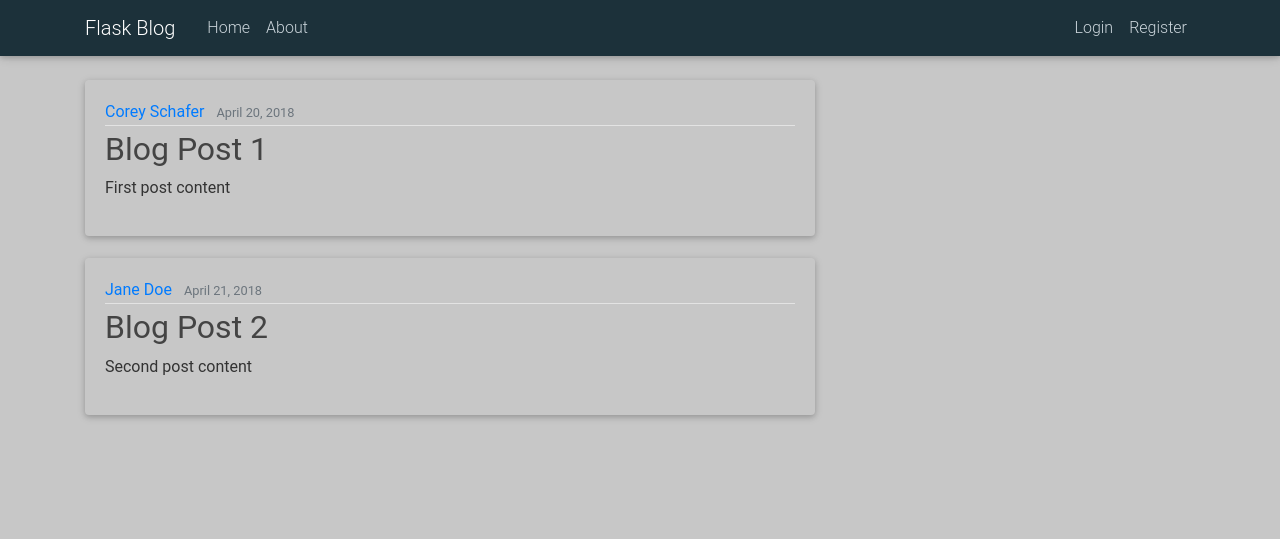
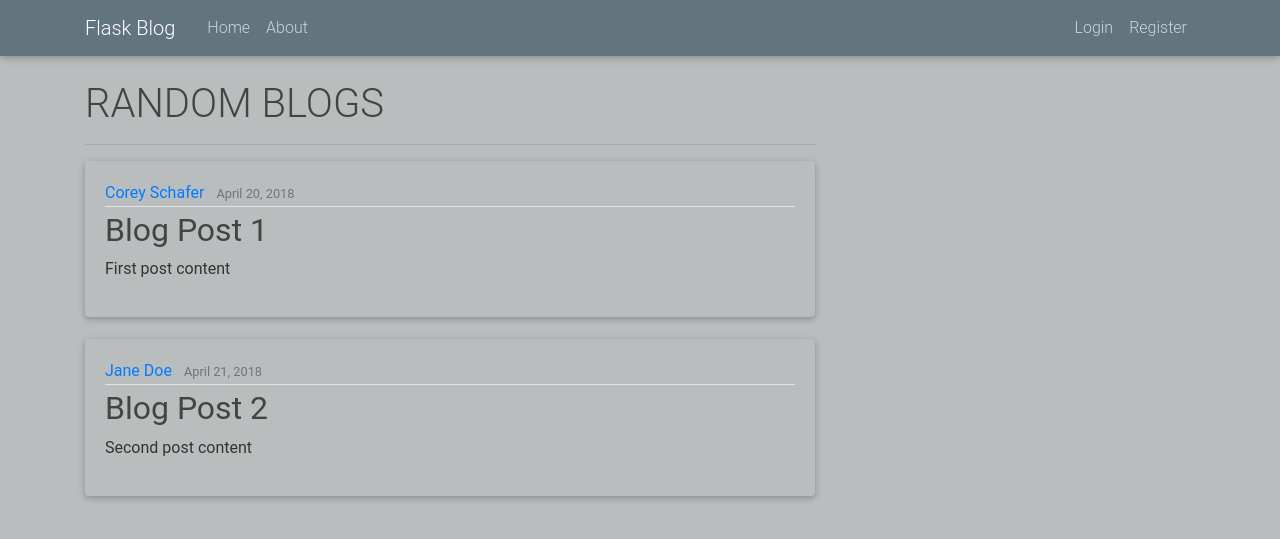
Before and after one commit to wilsenock220/blog, a Flask app: page / in a window 1280 px wide. Shown: the top 539 px of the page. Run offline with Flask 2, Linux system fonts and the light colour scheme; some libraries are stand-ins or nearby versions.

Commit message:
add modified structure

```diff
--- a/flaskblog.py
+++ b/flaskblog/routes.py
@@ -1,8 +1,8 @@
-from flask import Flask, render_template, url_for, flash, redirect
-from forms import RegistrationForm, LoginForm
+from flask import render_template, url_for, flash, redirect
+from flaskblog import app
+from flaskblog.forms import RegistrationForm, LoginForm
+from flaskblog.models import User, Post
 
-app = Flask(__name__)
-app.config['SECRET_KEY'] = '1234567890'
 
 posts = [
     {
@@ -50,7 +50,3 @@ def login():
         else:
             flash('Login Unsuccessful. Please check username and password', 'danger')
     return render_template('login.html', title='Login', form=form)
-
-
-if __name__ == '__main__':
-    app.run(debug=True)
--- a/static/main.css
+++ b/flaskblog/static/main.css
@@ -1,5 +1,5 @@
 body {
-  background: #c7c7c7;
+  background:#babdbe;
   color: #333333;
   margin-top: 5rem;
 }
@@ -9,7 +9,8 @@ h1, h2, h3, h4, h5, h6 {
 }
 
 .bg-steel {
-  background-color: #1c313a;
+  background-color:#62757f;
+  paddimg:70px;
 }
 
 .site-header .navbar-nav .nav-link {
@@ -24,9 +25,7 @@ h1, h2, h3, h4, h5, h6 {
   font-weight: 500;
 }
 
-.content-section, .wil {
-  margin-left: 50%;
-  text-align: center;
+.content-section {
   padding: 10px 20px;
   margin-bottom: 20px;
 }
@@ -77,8 +76,10 @@ a.article-title:hover {
 .account-heading {
   font-size: 2.5rem;
 }
+.pad{
+  margin-bottom: 3%;
 
+}
 .card{
-  margin-bottom: 3%;
   background: transparent;
 }
--- /dev/null
+++ b/flaskblog/templates/home.html
@@ -0,0 +1,20 @@
+{% extends "layout.html" %}
+{% block content %}
+<h1>RANDOM  BLOGS</h1>
+<hr>
+{% for post in posts %}
+<div class="pad">
+  <article class="card">
+    <div class="card-body">
+      <div class="article-metadata">
+        <a class="mr-2" href="#">{{ post.author }}</a>
+        <small class="text-muted">{{ post.date_posted }}</small>
+      </div>
+      <h2><a class="article-title" href="#">{{ post.title }}</a></h2>
+      <p class="article-content">{{ post.content }}</p>
+    </div>
+  </article>
+</div>
+
+{% endfor %}
+{% endblock content %}
--- /dev/null
+++ b/run.py
@@ -0,0 +1,4 @@
+from flaskblog import app
+
+if __name__ == '__main__':
+    app.run(debug=True)
--- a/templates/home.html
+++ /dev/null
@@ -1,15 +0,0 @@
-{% extends "layout.html" %}
-{% block content %}
-    {% for post in posts %}
-        <article class="card">
-          <div class="card-body">
-            <div class="article-metadata">
-              <a class="mr-2" href="#">{{ post.author }}</a>
-              <small class="text-muted">{{ post.date_posted }}</small>
-            </div>
-            <h2><a class="article-title" href="#">{{ post.title }}</a></h2>
-            <p class="article-content">{{ post.content }}</p>
-          </div>
-        </article>
-    {% endfor %}
-{% endblock content %}
```
Also changed, not shown: flaskblog/__init__.py (added, +9 -0 lines), flaskblog/models.py (added, +25 -0 lines), requirements.txt (deleted, +0 -20 lines), flaskblog/forms.py (renamed from forms.py), flaskblog/site.db (added), flaskblog/templates/about.html (renamed from templates/about.html), flaskblog/templates/layout.html (renamed from templates/layout.html), flaskblog/templates/login.html (renamed from templates/login.html), flaskblog/templates/register.html (renamed from templates/register.html).
